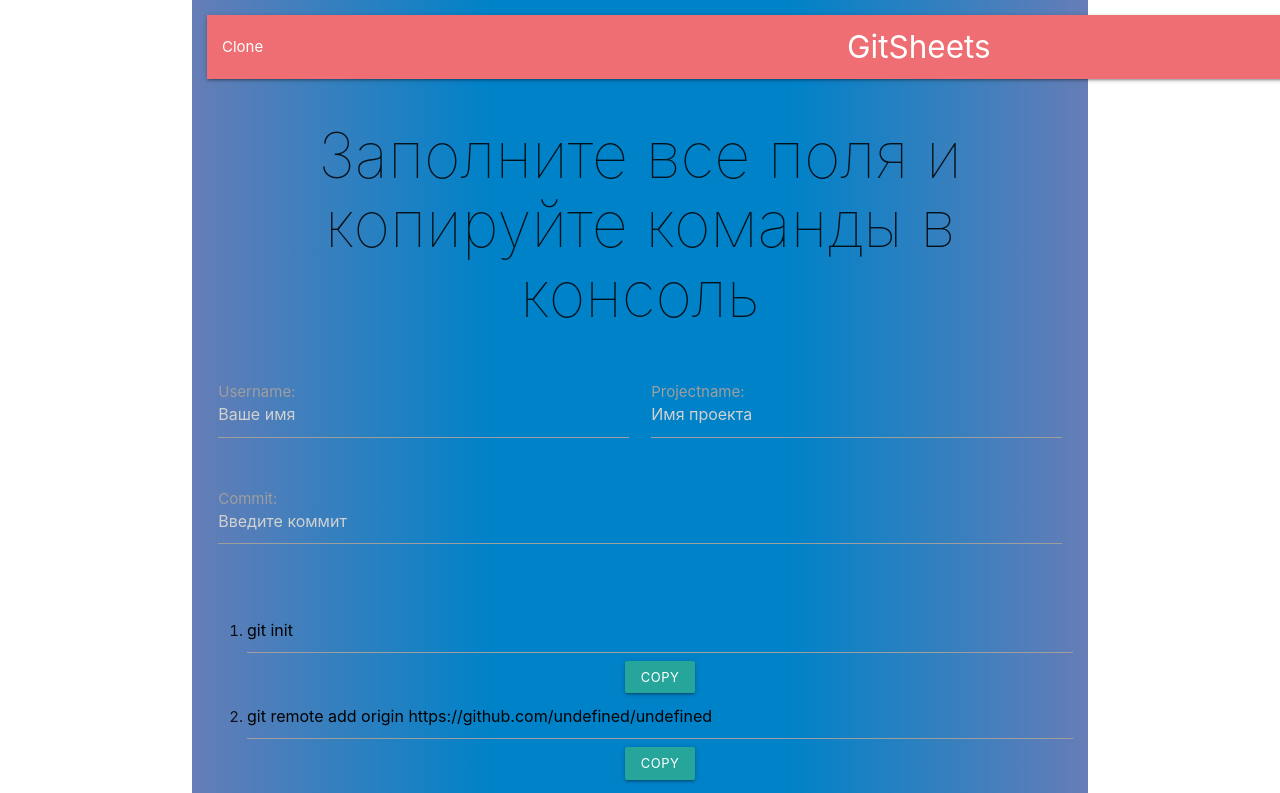
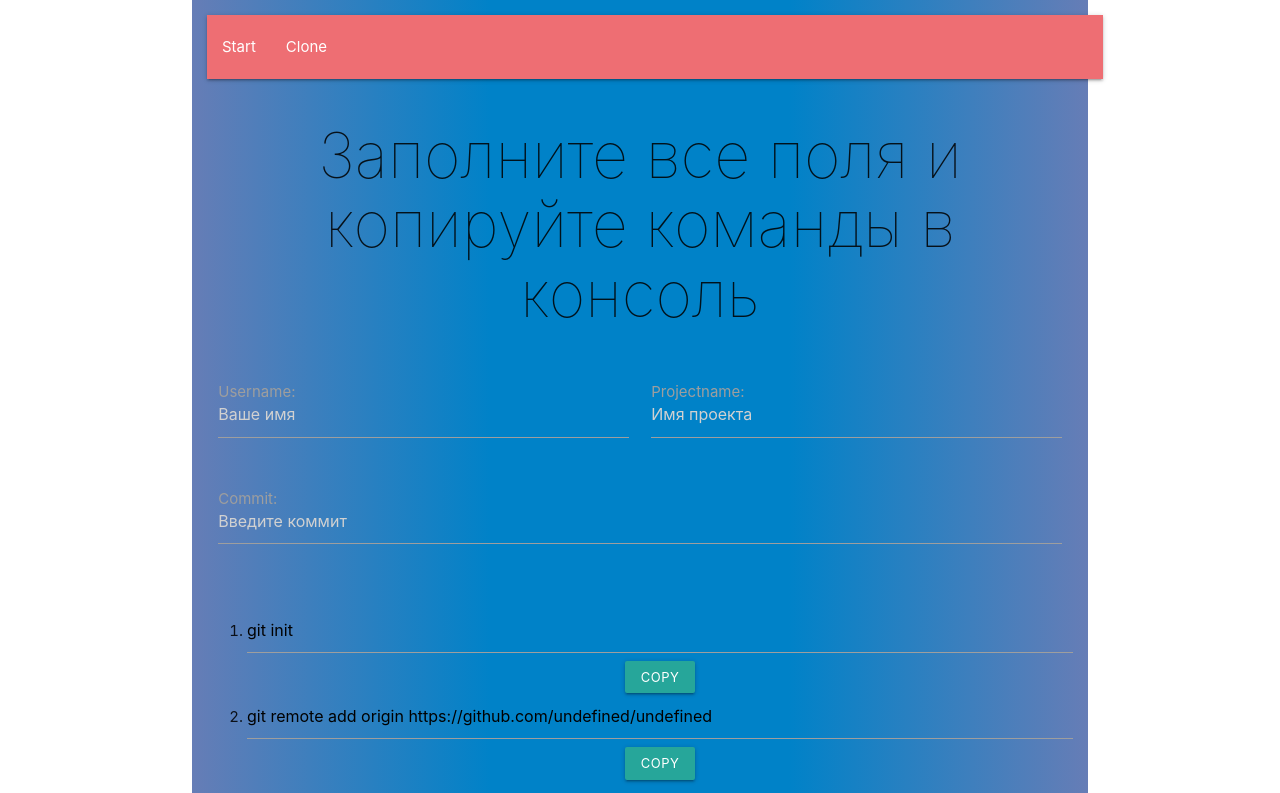
Before and after one commit to AnotherOneGit/GitSheet, a Svelte app: page / in a window 1280 px wide. Shown: the top 793 px of the page. Built offline with nearby package versions, Linux system fonts and the light colour scheme.

Commit message:
edit navbar

```diff
--- a/src/App.svelte
+++ b/src/App.svelte
@@ -58,15 +58,12 @@
 
 </script>
 
-<main class="container">
+<main class="container row">
   <div class="navbar-fixed">
-    <nav>
+    <nav class="container">
       <div class="nav-wrapper">
-        <a href="#!" class="brand-logo">GitSheets</a>
-        <ul class="right hide-on-med-and-down">
+        <ul>
           <li><a href="sass.html">Start</a></li>
-        </ul>
-		<ul class="left hide-on-med-and-down">
           <li><a href="badges.html">Clone</a></li>
         </ul>
       </div>
```
